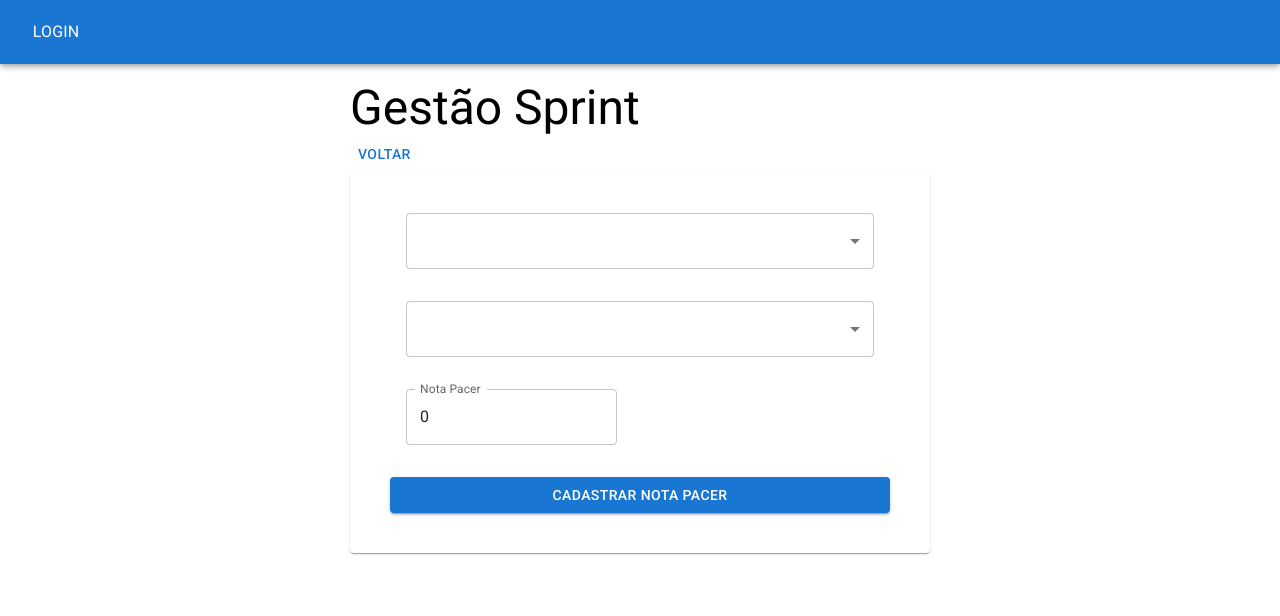
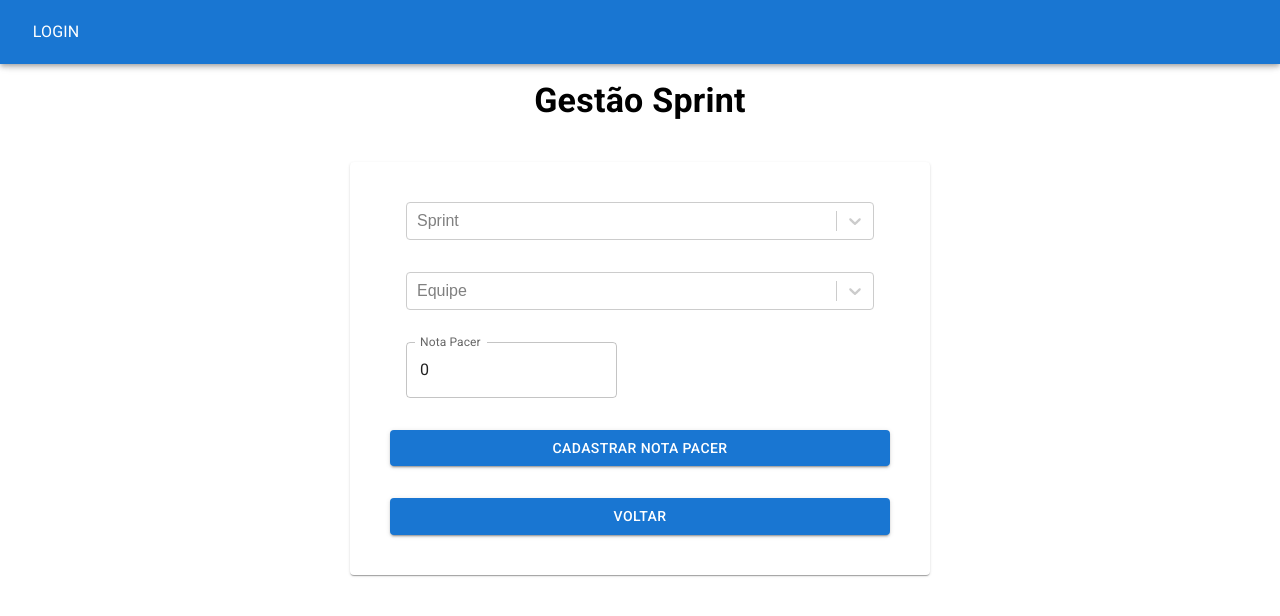
Before and after one commit to Salitop/SmartPacer-UI, a React (Create React App) app in the folder smartpacerUI/: page /gestaoSprint in a window 1280 px wide. Shown: the top 616 px of the page. Built offline with nearby package versions, Linux system fonts and the light colour scheme; no server answers.

Commit message:
Correções de importações, dupla informação e const

```diff
--- a/smartpacerUI/src/pages/CadastrarPacer.jsx
+++ b/smartpacerUI/src/pages/CadastrarPacer.jsx
@@ -18,7 +18,6 @@ function ViewPacer() {
   const [alunos, setAlunos] = useState([]);
   const [alunoAlvoId, setAlunoAlvoId] = useState();
   const [alunosList, setAlunosList] = useState([]);
-  const [idEquipe, setIdEquipe] = useState();
   const [sprintsList, setSprintsList] = useState([]);
   const [notaP, setNotaP] = useState();
   const [notaA, setNotaA] = useState();
@@ -78,6 +77,7 @@ React.useEffect(() => {
           label: sprint.descricao,
         }));
         setSprintsList(newSprintsList);
+        console.log(sprintsList);
       }
     }
   }, [alunos, sprints]);
--- a/smartpacerUI/src/pages/GestaoSprint.jsx
+++ b/smartpacerUI/src/pages/GestaoSprint.jsx
@@ -4,101 +4,69 @@ import {
   Grid,
   MenuItem,
   Paper,
-  Select,
   TextField,
   Typography,
 } from "@mui/material";
 import React, { useEffect, useState } from "react";
 import { useNavigate } from "react-router-dom";
+import Select from 'react-select';
 import Axios from "axios";
 
 function GestaoSprint() {
   const navigate = useNavigate();
-  const [equipe, setEquipe] = useState();
-  const [sprint, setSprint] = useState();
+  const [equipe, setEquipe] = useState([]);
+  const [sprint, setSprint] = useState([]);
   const [notaPacer, setNotaPacer] = useState(0);
-  const [values, setValues] = useState();
+  const [values, setValues] = useState([]);
   const [sprints, setSprints] = useState([]);
   const [equipes, setEquipes] = useState([]);
-  const [semestre, setSemestre] = useState();
-  const [ano, setAno] = useState();
   const [sprintsList, setSprintsList] = useState([]);
+  const [idEquipe, setIdEquipe] = useState();
+  const [sprintId, setSprintId] = useState();
 
   // obtem o semestre e ano atual
-  const fetchData = async () => {
+  React.useEffect(() => {
+
+    fetchDataSprint();
+    fetchDataEquipe();
+  }, []);
+
+  const fetchDataSprint = async () => {
     const currentDate = new Date();
     const currentYear = currentDate.getFullYear();
     const currentMonth = currentDate.getMonth() + 1; // adiciona 1 pois os meses são indexados a partir de 0
     var semestreAtual;
 
     if (currentMonth >= 1 && currentMonth <= 6) {
-      setSemestre(1);
+        semestreAtual = 1;
     } else {
-      setSemestre(2);
+        semestreAtual = 2;
     }
+    Axios.get('http://127.0.0.1:5000/obterSprintSemestreAno', { params: {"semestre": semestreAtual, "ano": currentYear}}).then((response) => {setSprints(response.data)});
+  }
 
-    setAno(currentYear);
-  };
+  const fetchDataEquipe = async () => {
+    Axios.get(`http://127.0.0.1:5000/obterTodasEquipes`).then((response) => setValues(response.data))
+  }
 
-  //busca no banco todas as equipes
-  const fetchDataEquipe = async () => {
-    Axios.get(`http://127.0.0.1:5000/obterTodasEquipes`).then((response) =>
-      setValues(response.data)
-    );
-  };
-
-  // busca as sprints
-  const fetchDataSprint = async () => {
-    Axios.get("http://127.0.0.1:5000/obterSprintSemestreAno", {
-      params: { semestre: semestre, ano: ano },
-    }).then((response) => {
-      setSprints(response.data);
-    });
-  };
-
-  useEffect(() => {
-    fetchData();
-  }, []);
-
-  // buscar Equipes
-  useEffect(() => {
-    fetchDataEquipe();
-  }, []);
-
-  // buscar sprints
-  useEffect(() => {
-    fetchDataSprint();
-  }, []);
-
-  // carregar Equipes
-  useEffect(() => {
-    if (equipes.length <= 0)
+    // carregarEquipes
+    React.useEffect(() => {
+      if(equipes.length <= 0)
       for (let i = 0; i < values?.length; i++) {
-        equipes.push({ value: values[i].idequipe, label: values[i].equipe });
+        equipes.push({value: values[i].idequipe, label: values[i].equipe})
       }
-  }, [values]);
+      console.log(equipes)
+    }, [values]);
 
   // carregar Sprints
-  useEffect(() => {
-    for (let i = 0; i < sprints?.length; i++) {
-      sprintsList.push({
-        value: sprints[i].idsprint,
-        label: sprints[i].descricao,
-      });
+  React.useEffect(() => {
+    if(sprintsList.length <= 0){
+      for (let i = 0; i < sprints?.length; i++) {
+        sprintsList.push({value: sprints[i].idsprint, label: sprints[i].descricao})
+      }
+      console.log(sprintsList)
     }
   }, [sprints]);
-
-  const handleChangeSprint = (event) => {
-    setSprint(event.target.value);
-  };
-
-  const handleChangeEquipe = (event) => {
-    setEquipe(event.target.value);
-  };
-
-  const handleChangeNotaPacer = (event) => {
-    setNotaPacer(event.target.value);
-  };
 
   const handleCadastrarNotaPacer = () => {
     console.log(equipe, sprint, notaPacer);
@@ -112,28 +80,28 @@ function GestaoSprint() {
     <>
       <Grid container flexDirection="column" alignItems="center">
         <Grid item sx={{ marginTop: 10 }}>
-          <Typography variant="h3">Gestão Sprint</Typography>
-          <Button onClick={handleVoltarParaHome}>Voltar</Button>
+        <Typography variant="h4" fontWeight="bold" textAlign="center" sx={{ paddingBottom: 5 }}>Gestão Sprint</Typography>
           <Paper elelvation={2} sx={{ padding: 5, width: 500 }}>
-            <Grid container direction="column" spacing={2}>
               <Grid item>
                 <Grid container direction="column" spacing={4}>
                   <Grid item sx={{ alignSelf: "center", width: 500 }}>
                     <Select
-                      value={sprint}
-                      onChange={handleChangeSprint}
-                      fullWidth
-                      name="Sprint"
-                      options={sprintsList}
+                    label="Sprint"
+                    variant="outlined"
+                    placeholder="Sprint"
+                    required
+                    options={sprintsList}
+                    onChange={event => setSprintId(event.value)}
                     />
                   </Grid>
                   <Grid item sx={{ alignSelf: "center", width: 500 }}>
                     <Select
-                      value={equipe}
-                      onChange={handleChangeEquipe}
-                      fullWidth
-                      name="Equipe"
-                      options={equipes}
+                    label="Equipe"
+                    variant="outlined"
+                    placeholder="Equipe"
+                    required
+                    options={equipes}
+                    onChange={event => setIdEquipe(event.value)}
                     />
                   </Grid>
                   <Grid
@@ -146,7 +114,7 @@ function GestaoSprint() {
                     <TextField
                       type="number"
                       label="Nota Pacer"
-                      onChange={handleChangeNotaPacer}
+                      onChange={event => setNotaPacer(event.value)}
                       value={notaPacer}
                     />
                   </Grid>
@@ -159,9 +127,17 @@ function GestaoSprint() {
                       Cadastrar nota pacer
                     </Button>
                   </Grid>
+                  <Grid item>
+                    <Button
+                      fullWidth
+                      variant="contained"
+                      onClick={handleVoltarParaHome}
+                    >
+                      Voltar
+                    </Button>
+                  </Grid>
                 </Grid>
               </Grid>
-            </Grid>
           </Paper>
         </Grid>
       </Grid>
--- a/smartpacerUI/src/pages/ViewPacer.jsx
+++ b/smartpacerUI/src/pages/ViewPacer.jsx
@@ -67,6 +67,7 @@ function ViewPacer() {
 
   // carregar Sprints
   React.useEffect(() => {
+    if(sprintsList.length <= 0){
     for (let i = 0; i < sprints?.length; i++) {
       sprintsList.push({value: sprints[i].idsprint, label: sprints[i].descricao})
     }
@@ -75,6 +76,7 @@ function ViewPacer() {
     }
     else
       setStatusSprint(true);
+    }
 
   }, [sprints]);
 
```
